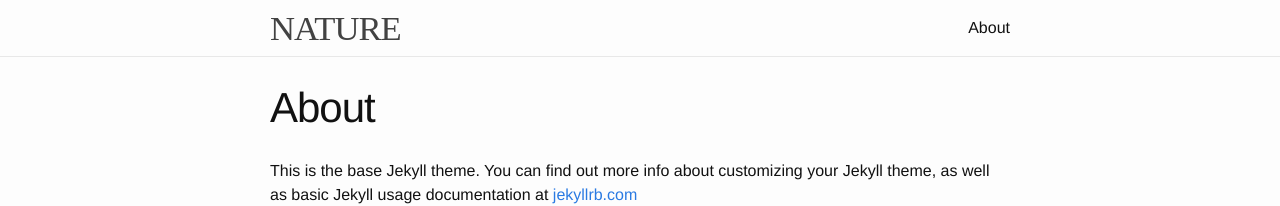
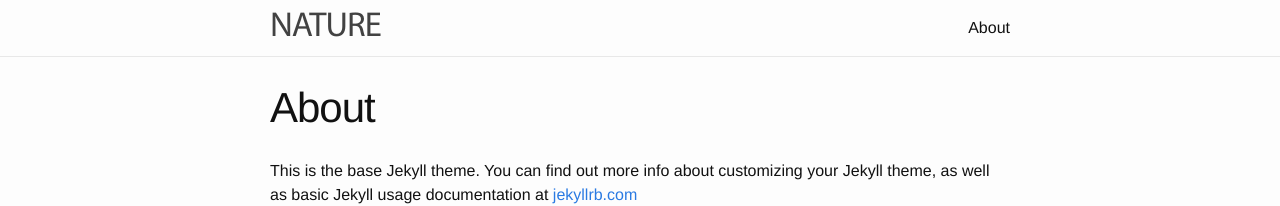
Before and after one commit to grandais2/grandais2.github.io, a Jekyll site: the page built from about.md, in a window 1280 px wide. Shown: the top 206 px of the page. Built offline with Jekyll 4.4.1, drawn with Linux system fonts in a browser that asks for light colours.

Commit message:
Update head.html

```diff
--- a/_includes/head.html
+++ b/_includes/head.html
@@ -10,5 +10,5 @@
   <link rel="canonical" href="{{ page.url | replace:'index.html','' | prepend: site.baseurl | prepend: site.url }}">
   <link rel="alternate" type="application/rss+xml" title="{{ site.title }}" href="{{ "/feed.xml" | prepend: site.baseurl | prepend: site.url }}">
   <link href="https://lh3.googleusercontent.com/-txW_8SoIutw/VznP1PvRIPI/AAAAAAAAAtQ/D58kEOOr2eImRN_r0CG_R0BxMVu2JxnCQCCo/s16/icon.png" rel="shortcut icon" type="image/x-icon">
-  <link rel="stylesheet" href="{{ "/_sass/fonts.css" | prepend: site.baseurl }}">
+  <link rel="stylesheet" href="{{ "/css/fonts.css" | prepend: site.baseurl }}">
 </head>
```
